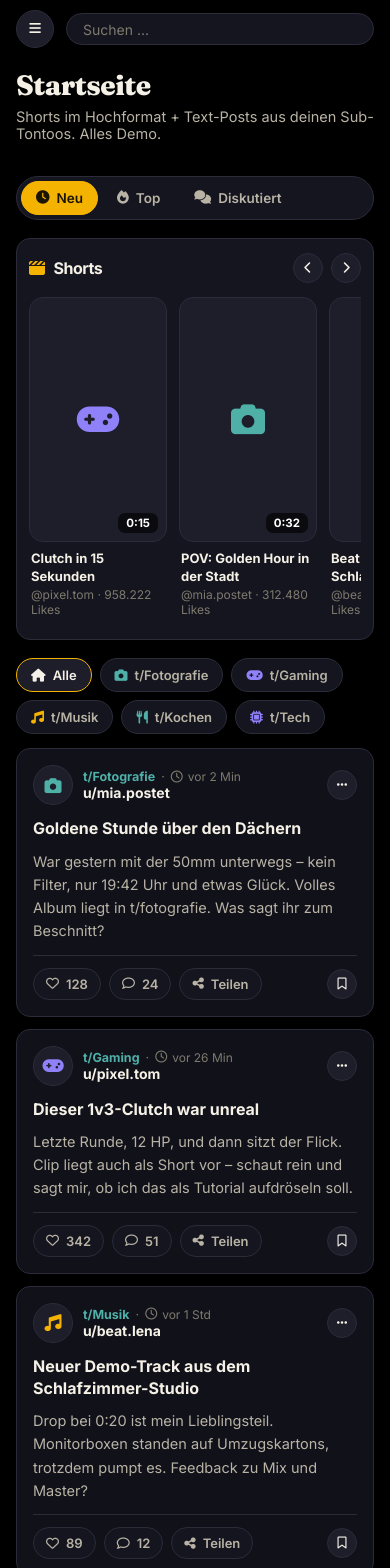
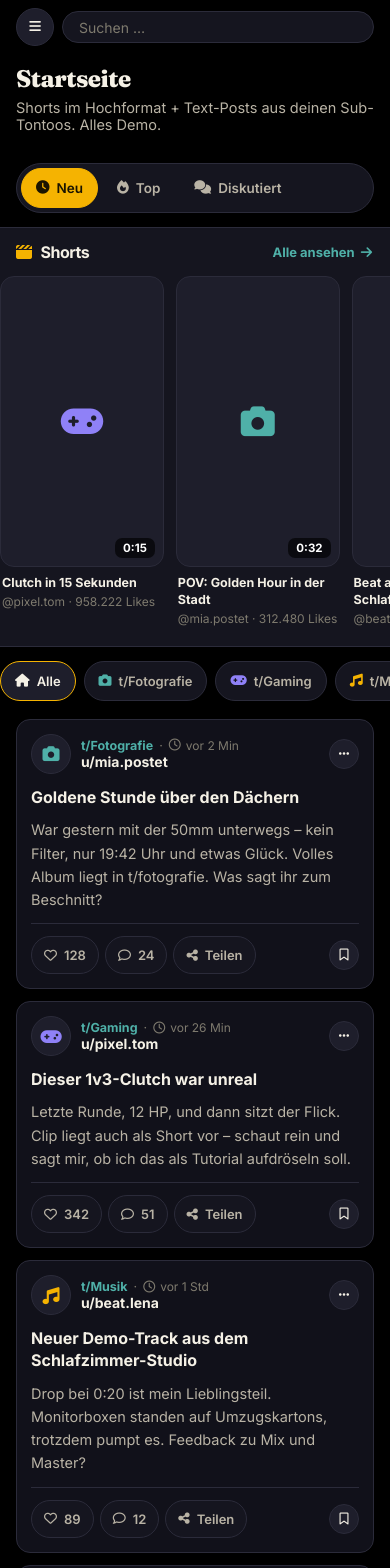
Before and after one commit to arlomu/TontooMedia, a React (Vite) app in the folder frontend/: page /app in a window 390 px wide. Shown: the top 1568 px of the page. Built offline with nearby package versions, Linux system fonts and the light colour scheme.

Commit message:
Startseite: volle Bildschirmbreite + mobil optimiert (Shelf edge-to-edge, Chip-Scroll, Touch-Targets)

```diff
--- a/frontend/src/index.css
+++ b/frontend/src/index.css
@@ -323,6 +323,8 @@ main.app-wrap { max-width: none; padding: 0; }
 .app-search { flex: 1; max-width: 480px; margin: 0 auto; }
 .app-content { min-width: 0; max-width: 960px; }
 .app-content:has(.shorts-page) { max-width: none; }
+/* Startseite: volle Bildschirmbreite nutzen (kein 960px-Deckel) */
+.app-content:has(.start-page) { max-width: none; width: 100%; }
 /* Shorts: Seiten-Scroll locken – nur der Short-Wechsel scrollt, kein Scrollbalken */
 .app-main:has(.shorts-page) { height: 100vh; height: 100dvh; overflow: hidden; padding-bottom: 0; }
 .side-overlay { display: none; }
@@ -643,10 +645,11 @@ main.app-wrap { max-width: none; padding: 0; }
 .shelf-scroll {
   display: flex; gap: 12px; overflow-x: auto; padding: 2px 2px 10px;
   scroll-snap-type: x mandatory;
+  -webkit-overflow-scrolling: touch;
 }
 .shelf-scroll::-webkit-scrollbar { height: 8px; }
 .short-card {
-  flex: 0 0 168px; width: 168px; scroll-snap-align: start;
+  flex: 1 0 160px; min-width: 150px; max-width: 240px; scroll-snap-align: start;
   text-decoration: none; color: var(--text);
   transition: transform 0.13s ease;
 }
@@ -676,10 +679,11 @@ main.app-wrap { max-width: none; padding: 0; }
 .short-cardmeta small { font-size: 12px; color: var(--text-3rd); font-family: var(--font-body); }
 
 .start-layout {
-  display: grid; grid-template-columns: minmax(0, 1fr) 300px;
-  gap: 18px; align-items: start; margin-top: 18px;
+  display: grid; grid-template-columns: minmax(0, 1fr) 330px;
+  gap: 20px; align-items: start; margin-top: 18px; width: 100%;
 }
-.chiprow { display: flex; flex-wrap: wrap; gap: 8px; margin-bottom: 14px; }
+.feed-col { min-width: 0; }
+.chiprow { display: flex; flex-wrap: wrap; gap: 8px; margin-bottom: 14px; -webkit-overflow-scrolling: touch; }
 .chipbtn {
   display: inline-flex; align-items: center; gap: 7px;
   background: var(--surface); border: 1px solid var(--border); cursor: pointer;
@@ -694,12 +698,13 @@ main.app-wrap { max-width: none; padding: 0; }
 .start-post { animation: rise 0.3s ease both; }
 @keyframes rise { from { opacity: 0; transform: translateY(10px); } }
 .postheada { flex: 1; min-width: 0; }
-.postline { display: flex; align-items: center; gap: 6px; font-size: 12.5px; }
+.postline { display: flex; align-items: center; flex-wrap: wrap; row-gap: 2px; gap: 6px; font-size: 12.5px; }
 .comm-link { color: var(--accent); font-weight: 700; text-decoration: none; font-family: var(--font-body); }
 .comm-link:hover { text-decoration: underline; }
 .dot { color: var(--text-3rd); }
 .post-dots { margin-left: auto; flex-shrink: 0; }
-.post-title { font-family: var(--font-body); font-size: 16px; font-weight: 700; margin: 12px 0 0; color: var(--text); line-height: 1.4; }
+.post-title { font-family: var(--font-body); font-size: 16px; font-weight: 700; margin: 12px 0 0; color: var(--text); line-height: 1.4; overflow-wrap: break-word; }
+.start-page .posttext { overflow-wrap: break-word; }
 .post-toolbar {
   display: flex; align-items: center; gap: 8px; flex-wrap: wrap;
   margin-top: 12px; padding-top: 12px; border-top: 1px solid var(--border);
@@ -769,17 +774,46 @@ main.app-wrap { max-width: none; padding: 0; }
   .app-topbar { display: flex; }
 }
 
-/* ---------- Startseite responsive ---------- */
+/* ---------- Startseite responsive: volle Breite + mobil ---------- */
+@media (max-width: 1100px) {
+  .start-side { position: static; }
+}
 @media (max-width: 1020px) {
   .start-layout { grid-template-columns: 1fr; }
-  .start-side { position: static; display: grid; grid-template-columns: 1fr 1fr; align-items: start; }
+  .start-side { display: grid; grid-template-columns: 1fr 1fr; align-items: start; }
 }
 @media (max-width: 640px) {
-  .start-head { align-items: stretch; flex-direction: column; }
-  .toolbar { overflow-x: auto; max-width: 100%; }
-  .short-card { flex-basis: 138px; width: 138px; }
+  /* Topbar + Content: jeden Pixel nutzen, nichts quetscht */
+  .app-topbar { gap: 8px; padding: 8px 0; }
+  .app-search { max-width: none; }
+  .start-head { align-items: stretch; flex-direction: column; gap: 10px; margin-bottom: 14px; }
+  .app-title { font-size: 24px; }
+  .toolbar { overflow-x: auto; max-width: 100%; align-self: stretch; }
+  .toolbar .toolbtn { flex-shrink: 0; min-height: 40px; }
+  /* Chips: eine scrollbare Reihe statt Wand aus Pillen */
+  .chiprow {
+    flex-wrap: nowrap; overflow-x: auto;
+    margin: 0 -16px 12px; padding: 0 16px 6px;
+    scroll-snap-type: x proximity;
+  }
+  .chipbtn { flex-shrink: 0; scroll-snap-align: start; min-height: 40px; }
+  /* Shelf: volle Bildschirmbreite (edge-to-edge), Karten mit Peek */
+  .shelf { margin: 0 -16px; border-radius: 0; border-left: none; border-right: none; padding: 14px 0 12px; }
+  .shelf-head { padding: 0 16px; }
+  .shelf-actions .iconbtn { display: none; } /* mobil: wischen statt Pfeile */
+  .shelf-scroll { padding: 2px 16px 8px; }
+  .short-card { flex: 0 0 clamp(132px, 42vw, 168px); min-width: 0; max-width: none; }
   .short-thumb { font-size: 34px; }
+  .short-cardmeta strong { font-size: 12.5px; }
+  /* Posts: kompakter, große Touch-Targets, kein Überlauf */
+  .start-page .post { padding: 14px; }
+  .post-toolbar { gap: 6px; }
+  .toolbtn.sm { min-height: 38px; }
+  .start-layout { gap: 14px; margin-top: 14px; }
   .start-side { grid-template-columns: 1fr; }
-  .shelf { padding: 14px 12px 12px; }
-  .shelf-link { display: none; }
+  .ctx-menu { width: min(224px, calc(100vw - 32px)); }
 }
+/* Große Touch-Targets überall mit Touchscreen */
+@media (pointer: coarse) {
+  .chipbtn, .toolbtn.sm { min-height: 40px; }
+}
--- a/frontend/src/pages/app/Start.jsx
+++ b/frontend/src/pages/app/Start.jsx
@@ -70,8 +70,8 @@ export default function Start() {
     e.preventDefault()
     e.stopPropagation()
     setCtx({
-      x: Math.min(e.clientX, window.innerWidth - 240),
-      y: Math.min(e.clientY, window.innerHeight - 240),
+      x: Math.max(8, Math.min(e.clientX, window.innerWidth - 240)),
+      y: Math.max(8, Math.min(e.clientY, window.innerHeight - 240)),
       post,
     })
   }
@@ -80,8 +80,8 @@ export default function Start() {
     e.stopPropagation()
     const r = e.currentTarget.getBoundingClientRect()
     setCtx({
-      x: Math.min(r.left - 190, window.innerWidth - 240),
-      y: Math.min(r.bottom + 8, window.innerHeight - 240),
+      x: Math.max(8, Math.min(r.left - 190, window.innerWidth - 240)),
+      y: Math.max(8, Math.min(r.bottom + 8, window.innerHeight - 240)),
       post,
     })
   }
```
